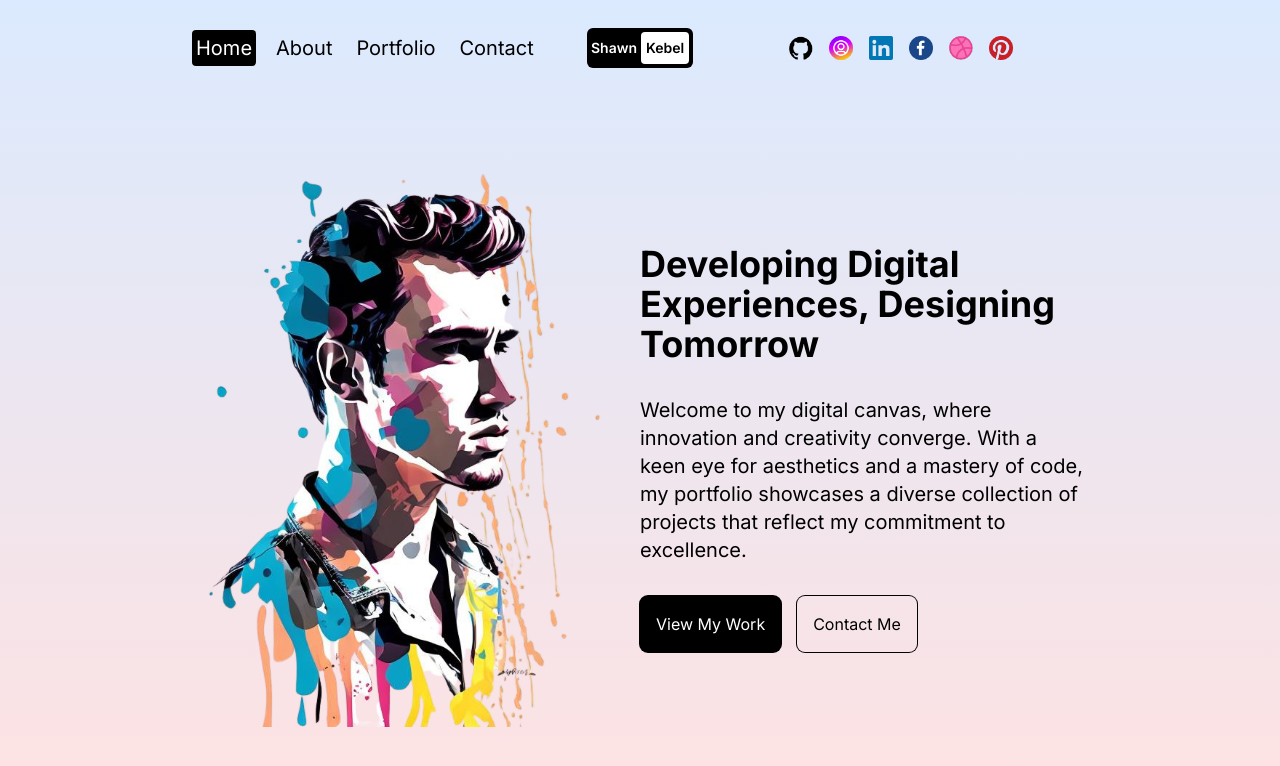
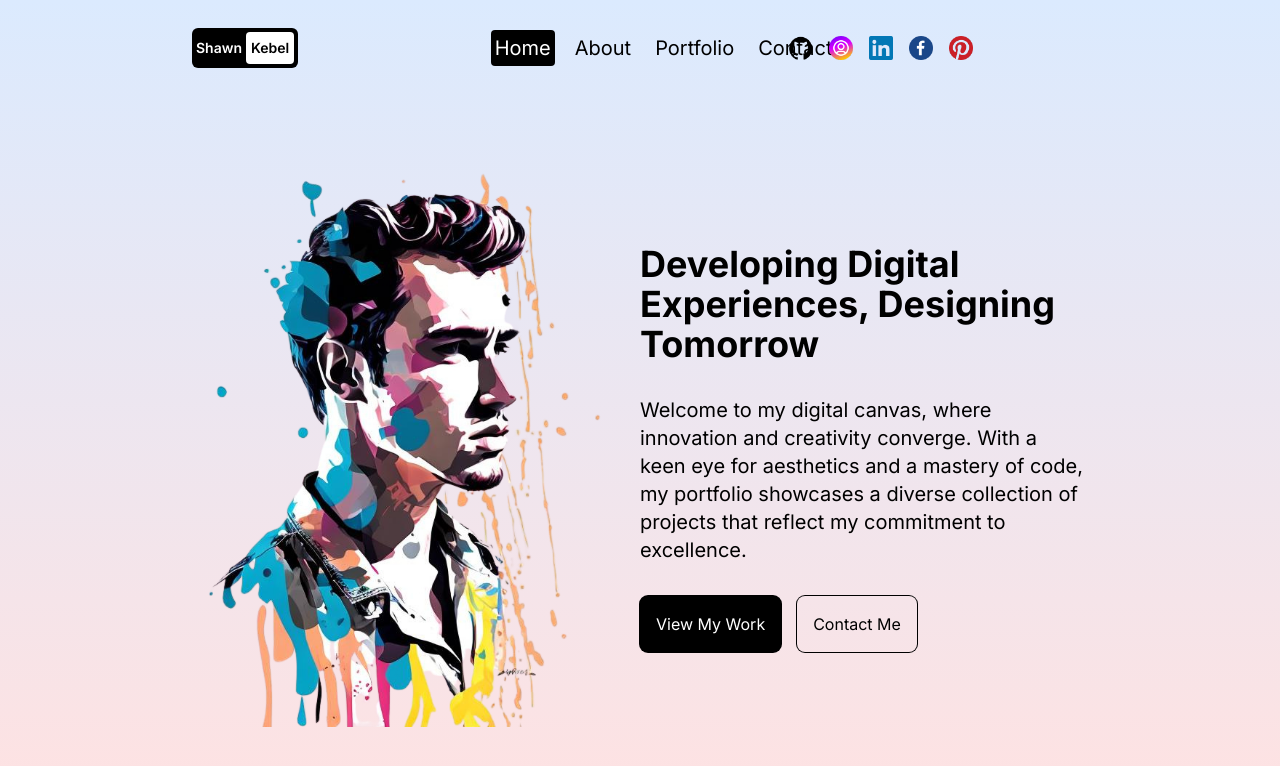
Before and after one commit to Jackal73/nextjs-personal-portfolio, a Next.js app: page / in a window 1280 px wide. Shown: the top 766 px of the page. Built offline with nearby package versions, Linux system fonts and the light colour scheme.

Commit message:
:recycle: Remove unnecessary code and `adjust alignment` in navbar component

```diff
--- a/src/components/navbar.jsx
+++ b/src/components/navbar.jsx
@@ -71,14 +71,8 @@ const Navbar = () => {
 
   return (
     <div className="h-full flex items-center justify-between px-4 sm:px-8 md:px-12 lg:px-20 xl:px-48 text-xl">
-      {/* LINKS */}
-      <div className="hidden md:flex gap-4 w-1/3">
-        {links.map((link) => (
-          <NavLink link={link} key={link.title} />
-        ))}
-      </div>
       {/* LOGO */}
-      <div className="md:hidden lg:flex xl:w-1/3 xl:justify-center">
+      <div className="md:flex xl:w-1/3 xl:justify-left">
         <Link
           href="/"
           className="text-sm bg-black rounded-md p-1 font-semibold flex items-center justify-center"
@@ -89,8 +83,16 @@ const Navbar = () => {
           </span>
         </Link>
       </div>
+
+      {/* LINKS */}
+      <div className="hidden md:flex gap-4 w-1/3">
+        {links.map((link) => (
+          <NavLink link={link} key={link.title} />
+        ))}
+      </div>
+
       {/* SOCIAL */}
-      <div className="hidden md:flex gap-4 w-1/3">
+      <div className="hidden md:flex md:justify- gap-4 w-1/3">
         <Link href="https://github.com/Jackal73">
           <Image src="/github.png" alt="" width={24} height={24} />
         </Link>
@@ -103,9 +105,9 @@ const Navbar = () => {
         <Link href="https://facebook.com/ShawnKebel">
           <Image src="/facebook.png" alt="" width={24} height={24} />
         </Link>
-        <Link href="https://dribble.com">
+        {/* <Link href="https://dribble.com">
           <Image src="/dribbble.png" alt="" width={24} height={24} />
-        </Link>
+        </Link> */}
         <Link href="https://pinterest.com">
           <Image src="/pinterest.png" alt="" width={24} height={24} />
         </Link>
```
